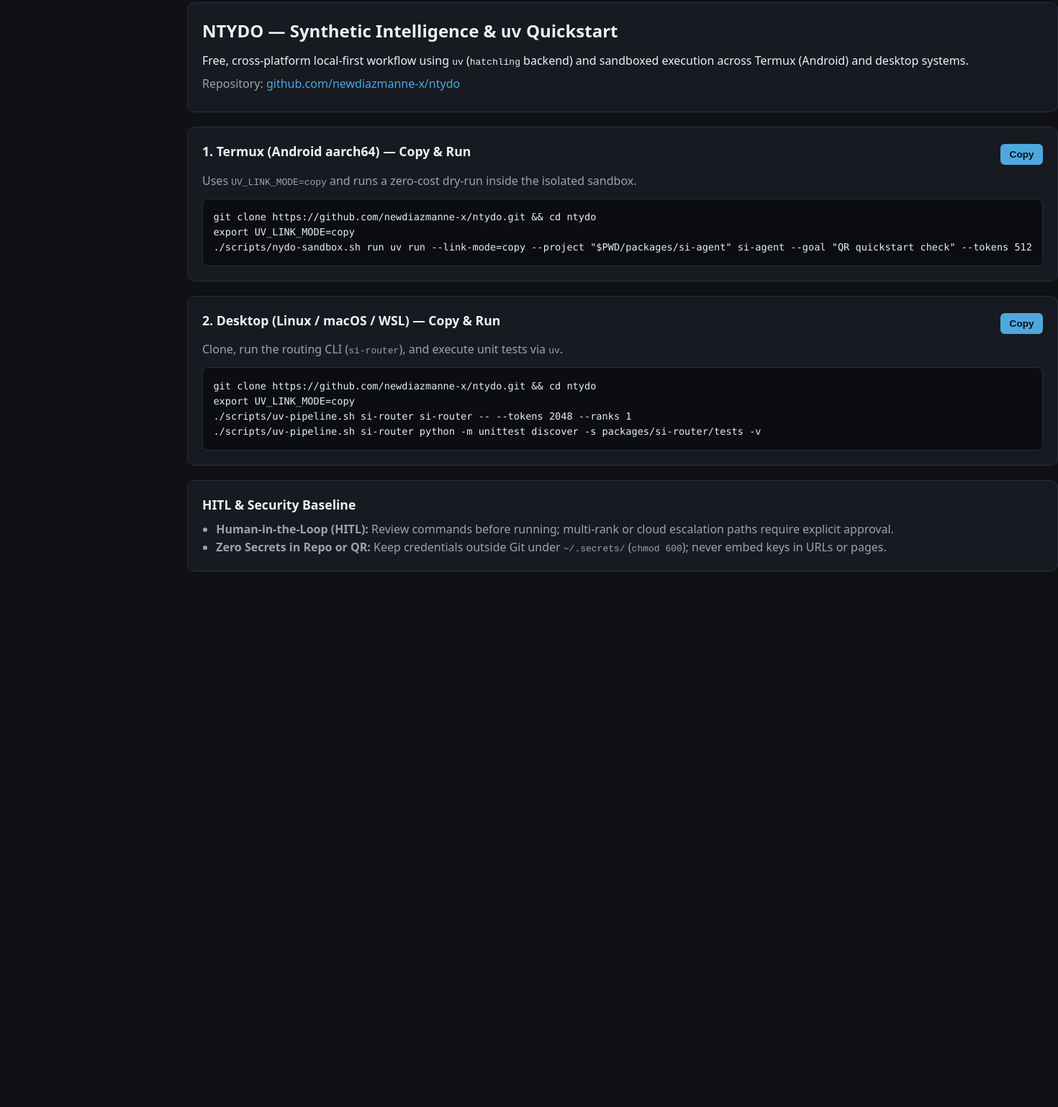
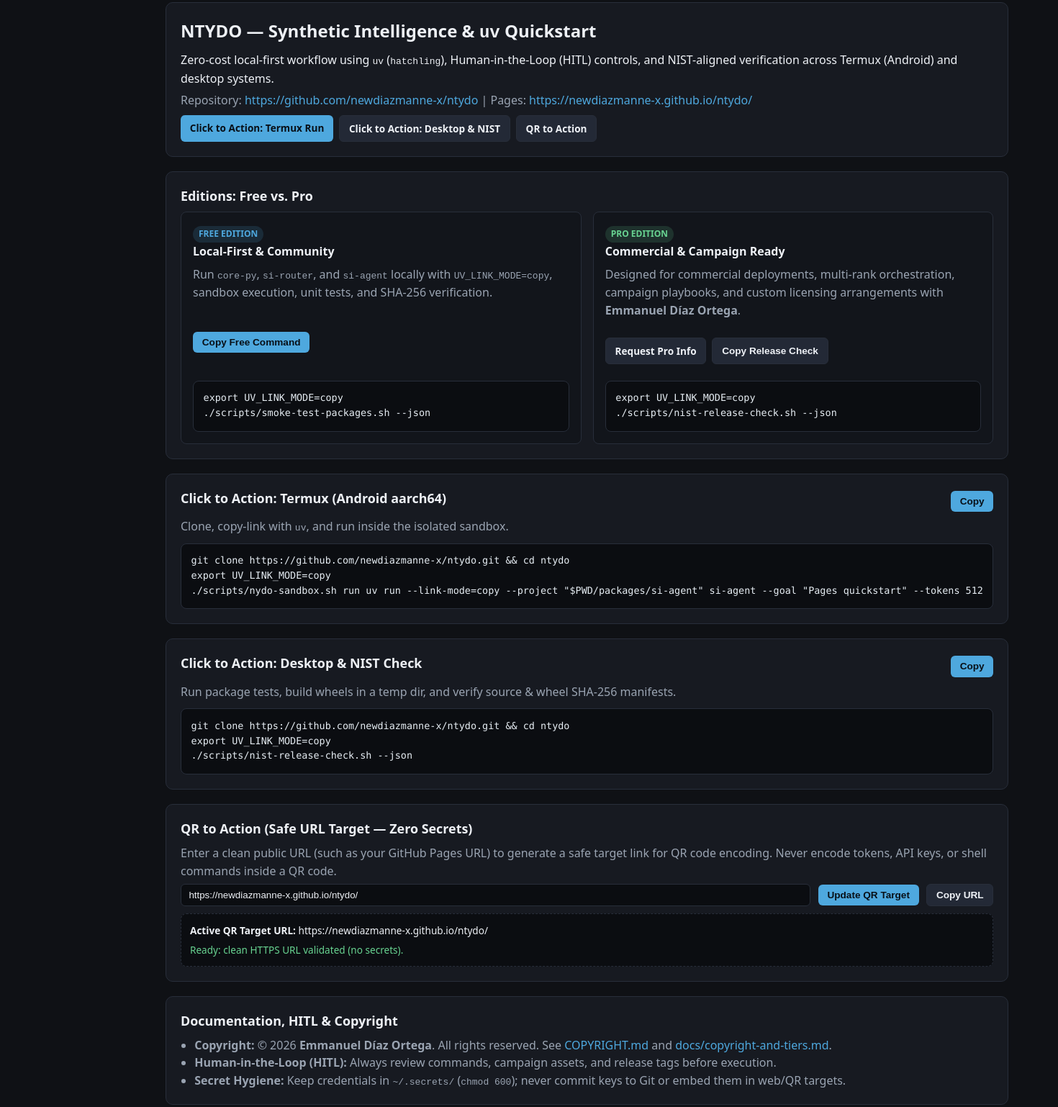
Before and after one commit to newdiazmanne-x/ntydo, a plain HTML site: page index.html in a window 1280 px wide. Shown: the part 29-1567 px from the top of the page at 72% size, 1470 px wide, since content can reach past the window. Before the commit the page ends 855 px from the top, so only its background shows below. Drawn offline with Linux system fonts and the light colour scheme.

Commit message:
feat(publish): add copyright/tiers docs, CTA/QR web page, and suite script

```diff
--- a/index.html
+++ b/index.html
@@ -3,14 +3,16 @@
 <head>
   <meta charset="utf-8" />
   <meta name="viewport" content="width=device-width, initial-scale=1" />
-  <title>NTYDO — Cross-Platform SI &amp; uv Quickstart</title>
+  <title>NTYDO — Emmanuel Díaz Ortega | uv &amp; Web Quickstart</title>
   <style>
     :root {
       --bg: #0f1115;
       --panel: #171a21;
+      --panel-2: #12151b;
       --text: #eef1f6;
       --muted: #9aa4b2;
       --accent: #4ea8de;
+      --accent-2: #68d391;
       --border: #282e3a;
     }
     * { box-sizing: border-box; }
@@ -20,10 +22,10 @@
       background: var(--bg);
       color: var(--text);
       line-height: 1.55;
-      padding: 2rem 1rem;
+      padding: 2rem 1rem 3rem;
     }
     main {
-      max-width: 760px;
+      max-width: 820px;
       margin: 0 auto;
       display: grid;
       gap: 1.25rem;
@@ -34,30 +36,52 @@
       border-radius: 10px;
       padding: 1.25rem;
     }
-    h1, h2 { margin: 0 0 0.5rem; font-weight: 650; }
+    .grid-2 {
+      display: grid;
+      grid-template-columns: repeat(auto-fit, minmax(290px, 1fr));
+      gap: 1rem;
+    }
+    .tier {
+      background: var(--panel-2);
+      border: 1px solid var(--border);
+      border-radius: 8px;
+      padding: 1rem;
+      display: flex;
+      flex-direction: column;
+      justify-content: space-between;
+      gap: 0.75rem;
+    }
+    h1, h2, h3 { margin: 0 0 0.45rem; font-weight: 650; }
     h1 { font-size: 1.5rem; }
-    h2 { font-size: 1.1rem; }
-    p { margin: 0.4rem 0; color: var(--muted); }
-    .card p.lead { color: var(--text); }
+    h2 { font-size: 1.12rem; }
+    h3 { font-size: 1rem; }
+    p { margin: 0.35rem 0; color: var(--muted); }
+    p.lead { color: var(--text); }
     pre {
-      margin: 0.75rem 0 0;
-      padding: 0.9rem;
+      margin: 0.65rem 0 0;
+      padding: 0.85rem;
       background: #0b0d11;
       border: 1px solid var(--border);
       border-radius: 8px;
       overflow-x: auto;
       font-family: ui-monospace, SFMono-Regular, Menlo, Consolas, monospace;
-      font-size: 0.85rem;
+      font-size: 0.84rem;
       color: #e6edf3;
     }
     .row {
       display: flex;
       justify-content: space-between;
       align-items: center;
-      gap: 0.75rem;
+      gap: 0.65rem;
       flex-wrap: wrap;
     }
-    button {
+    .actions {
+      display: flex;
+      gap: 0.5rem;
+      flex-wrap: wrap;
+      margin-top: 0.5rem;
+    }
+    button, .btn-link {
       background: var(--accent);
       color: #081018;
       border: 0;
@@ -66,11 +90,41 @@
       font-weight: 600;
       font-size: 0.85rem;
       cursor: pointer;
+      text-decoration: none;
+      display: inline-block;
     }
-    button:hover { filter: brightness(1.08); }
-    ul { margin: 0.5rem 0 0; padding-left: 1.2rem; color: var(--muted); }
+    button.secondary, .btn-link.secondary {
+      background: #232936;
+      color: var(--text);
+      border: 1px solid var(--border);
+    }
+    button:hover, .btn-link:hover { filter: brightness(1.08); }
+    ul { margin: 0.4rem 0 0; padding-left: 1.2rem; color: var(--muted); }
     a { color: var(--accent); text-decoration: none; }
     a:hover { text-decoration: underline; }
+    .qr-box {
+      margin-top: 0.6rem;
+      padding: 0.75rem;
+      border: 1px dashed var(--border);
+      border-radius: 8px;
+      background: #0b0d11;
+      font-size: 0.85rem;
+      color: var(--text);
+      word-break: break-all;
+    }
+    .badge {
+      display: inline-block;
+      font-size: 0.75rem;
+      font-weight: 600;
+      padding: 0.15rem 0.5rem;
+      border-radius: 999px;
+      background: rgba(78, 168, 222, 0.15);
+      color: var(--accent);
+    }
+    .badge.pro {
+      background: rgba(104, 211, 145, 0.15);
+      color: var(--accent-2);
+    }
   </style>
 </head>
 <body>
@@ -78,42 +132,110 @@
     <section class="card">
       <h1>NTYDO — Synthetic Intelligence &amp; <code>uv</code> Quickstart</h1>
       <p class="lead">
-        Free, cross-platform local-first workflow using <code>uv</code> (<code>hatchling</code> backend)
-        and sandboxed execution across Termux (Android) and desktop systems.
+        Zero-cost local-first workflow using <code>uv</code> (<code>hatchling</code>),
+        Human-in-the-Loop (HITL) controls, and NIST-aligned verification across
+        Termux (Android) and desktop systems.
       </p>
       <p>
-        Repository: <a href="https://github.com/newdiazmanne-x/ntydo">github.com/newdiazmanne-x/ntydo</a>
+        Repository: <a href="https://github.com/newdiazmanne-x/ntydo">https://github.com/newdiazmanne-x/ntydo</a> |
+        Pages: <a href="https://newdiazmanne-x.github.io/ntydo/">https://newdiazmanne-x.github.io/ntydo/</a>
       </p>
+      <div class="actions">
+        <a class="btn-link" href="#termux-cta">Click to Action: Termux Run</a>
+        <a class="btn-link secondary" href="#desktop-cta">Click to Action: Desktop &amp; NIST</a>
+        <a class="btn-link secondary" href="#qr-action">QR to Action</a>
+      </div>
     </section>
 
     <section class="card">
+      <h2>Editions: Free vs. Pro</h2>
+      <div class="grid-2">
+        <div class="tier">
+          <div>
+            <span class="badge">FREE EDITION</span>
+            <h3>Local-First &amp; Community</h3>
+            <p>
+              Run <code>core-py</code>, <code>si-router</code>, and <code>si-agent</code> locally with
+              <code>UV_LINK_MODE=copy</code>, sandbox execution, unit tests, and SHA-256 verification.
+            </p>
+          </div>
+          <div class="actions">
+            <button type="button" data-copy="cmd-free">Copy Free Command</button>
+          </div>
+          <pre id="cmd-free">export UV_LINK_MODE=copy
+./scripts/smoke-test-packages.sh --json</pre>
+        </div>
+
+        <div class="tier">
+          <div>
+            <span class="badge pro">PRO EDITION</span>
+            <h3>Commercial &amp; Campaign Ready</h3>
+            <p>
+              Designed for commercial deployments, multi-rank orchestration, campaign playbooks,
+              and custom licensing arrangements with <strong>Emmanuel Díaz Ortega</strong>.
+            </p>
+          </div>
+          <div class="actions">
+            <a class="btn-link secondary" href="mailto:newdiazmanne@gmail.com?subject=NTYDO%20Pro%20Edition%20Inquiry">Request Pro Info</a>
+            <button type="button" class="secondary" data-copy="cmd-pro">Copy Release Check</button>
+          </div>
+          <pre id="cmd-pro">export UV_LINK_MODE=copy
+./scripts/nist-release-check.sh --json</pre>
+        </div>
+      </div>
+    </section>
+
+    <section class="card" id="termux-cta">
       <div class="row">
-        <h2>1. Termux (Android aarch64) — Copy &amp; Run</h2>
+        <h2>Click to Action: Termux (Android aarch64)</h2>
         <button type="button" data-copy="cmd-termux">Copy</button>
       </div>
-      <p>Uses <code>UV_LINK_MODE=copy</code> and runs a zero-cost dry-run inside the isolated sandbox.</p>
+      <p>Clone, copy-link with <code>uv</code>, and run inside the isolated sandbox.</p>
       <pre id="cmd-termux">git clone https://github.com/newdiazmanne-x/ntydo.git &amp;&amp; cd ntydo
 export UV_LINK_MODE=copy
-./scripts/nydo-sandbox.sh run uv run --link-mode=copy --project "$PWD/packages/si-agent" si-agent --goal "QR quickstart check" --tokens 512</pre>
+./scripts/nydo-sandbox.sh run uv run --link-mode=copy --project "$PWD/packages/si-agent" si-agent --goal "Pages quickstart" --tokens 512</pre>
+    </section>
+
+    <section class="card" id="desktop-cta">
+      <div class="row">
+        <h2>Click to Action: Desktop &amp; NIST Check</h2>
+        <button type="button" data-copy="cmd-desktop">Copy</button>
+      </div>
+      <p>Run package tests, build wheels in a temp dir, and verify source &amp; wheel SHA-256 manifests.</p>
+      <pre id="cmd-desktop">git clone https://github.com/newdiazmanne-x/ntydo.git &amp;&amp; cd ntydo
+export UV_LINK_MODE=copy
+./scripts/nist-release-check.sh --json</pre>
+    </section>
+
+    <section class="card" id="qr-action">
+      <h2>QR to Action (Safe URL Target — Zero Secrets)</h2>
+      <p>
+        Enter a clean public URL (such as your GitHub Pages URL) to generate a safe target link
+        for QR code encoding. Never encode tokens, API keys, or shell commands inside a QR code.
+      </p>
+      <div class="row">
+        <input
+          id="qr-url-input"
+          type="url"
+          value="https://newdiazmanne-x.github.io/ntydo/"
+          aria-label="Target URL for QR action"
+          style="flex: 1; min-width: 220px; padding: 0.45rem 0.65rem; border-radius: 6px; border: 1px solid var(--border); background: #0b0d11; color: var(--text);"
+        />
+        <button type="button" id="qr-update-btn">Update QR Target</button>
+        <button type="button" class="secondary" data-copy="qr-target-display">Copy URL</button>
+      </div>
+      <div class="qr-box">
+        <div><strong>Active QR Target URL:</strong> <span id="qr-target-display">https://newdiazmanne-x.github.io/ntydo/</span></div>
+        <div id="qr-status" style="margin-top: 0.35rem; color: var(--accent-2);">Ready: clean HTTPS URL validated (no secrets).</div>
+      </div>
     </section>
 
     <section class="card">
-      <div class="row">
-        <h2>2. Desktop (Linux / macOS / WSL) — Copy &amp; Run</h2>
-        <button type="button" data-copy="cmd-desktop">Copy</button>
-      </div>
-      <p>Clone, run the routing CLI (<code>si-router</code>), and execute unit tests via <code>uv</code>.</p>
-      <pre id="cmd-desktop">git clone https://github.com/newdiazmanne-x/ntydo.git &amp;&amp; cd ntydo
-export UV_LINK_MODE=copy
-./scripts/uv-pipeline.sh si-router si-router -- --tokens 2048 --ranks 1
-./scripts/uv-pipeline.sh si-router python -m unittest discover -s packages/si-router/tests -v</pre>
-    </section>
-
-    <section class="card">
-      <h2>HITL &amp; Security Baseline</h2>
+      <h2>Documentation, HITL &amp; Copyright</h2>
       <ul>
-        <li><strong>Human-in-the-Loop (HITL):</strong> Review commands before running; multi-rank or cloud escalation paths require explicit approval.</li>
-        <li><strong>Zero Secrets in Repo or QR:</strong> Keep credentials outside Git under <code>~/.secrets/</code> (<code>chmod 600</code>); never embed keys in URLs or pages.</li>
+        <li><strong>Copyright:</strong> © 2026 <strong>Emmanuel Díaz Ortega</strong>. All rights reserved. See <a href="COPYRIGHT.md">COPYRIGHT.md</a> and <a href="docs/copyright-and-tiers.md">docs/copyright-and-tiers.md</a>.</li>
+        <li><strong>Human-in-the-Loop (HITL):</strong> Always review commands, campaign assets, and release tags before execution.</li>
+        <li><strong>Secret Hygiene:</strong> Keep credentials in <code>~/.secrets/</code> (<code>chmod 600</code>); never commit keys to Git or embed them in web/QR targets.</li>
       </ul>
     </section>
   </main>
@@ -121,10 +243,11 @@ export UV_LINK_MODE=copy
   <script>
     document.querySelectorAll("button[data-copy]").forEach((btn) => {
       btn.addEventListener("click", async () => {
-        const target = document.getElementById(btn.dataset.copy);
-        if (!target) return;
+        const el = document.getElementById(btn.dataset.copy);
+        if (!el) return;
+        const text = el.innerText.trim();
         try {
-          await navigator.clipboard.writeText(target.innerText);
+          await navigator.clipboard.writeText(text);
           const prev = btn.textContent;
           btn.textContent = "Copied";
           setTimeout(() => { btn.textContent = prev; }, 1500);
@@ -133,6 +256,33 @@ export UV_LINK_MODE=copy
         }
       });
     });
+
+    const qrInput = document.getElementById("qr-url-input");
+    const qrBtn = document.getElementById("qr-update-btn");
+    const qrDisplay = document.getElementById("qr-target-display");
+    const qrStatus = document.getElementById("qr-status");
+
+    function updateQrTarget() {
+      const raw = (qrInput.value || "").trim();
+      try {
+        const parsed = new URL(raw);
+        if (parsed.protocol !== "https:" && parsed.protocol !== "http:") {
+          throw new Error("Only http/https URLs are allowed for QR targets.");
+        }
+        if (parsed.username || parsed.password) {
+          throw new Error("Credentials are not allowed in QR target URLs.");
+        }
+        qrDisplay.textContent = parsed.toString();
+        qrStatus.style.color = "var(--accent-2)";
+        qrStatus.textContent = "Safe QR target URL ready (no embedded secrets).";
+      } catch (err) {
+        qrStatus.style.color = "#f6ad55";
+        qrStatus.textContent = "Invalid URL: " + (err && err.message ? err.message : "check format");
+      }
+    }
+
+    qrBtn.addEventListener("click", updateQrTarget);
+    qrInput.addEventListener("change", updateQrTarget);
   </script>
 </body>
 </html>
```
Also changed, not shown: 3 other files.
